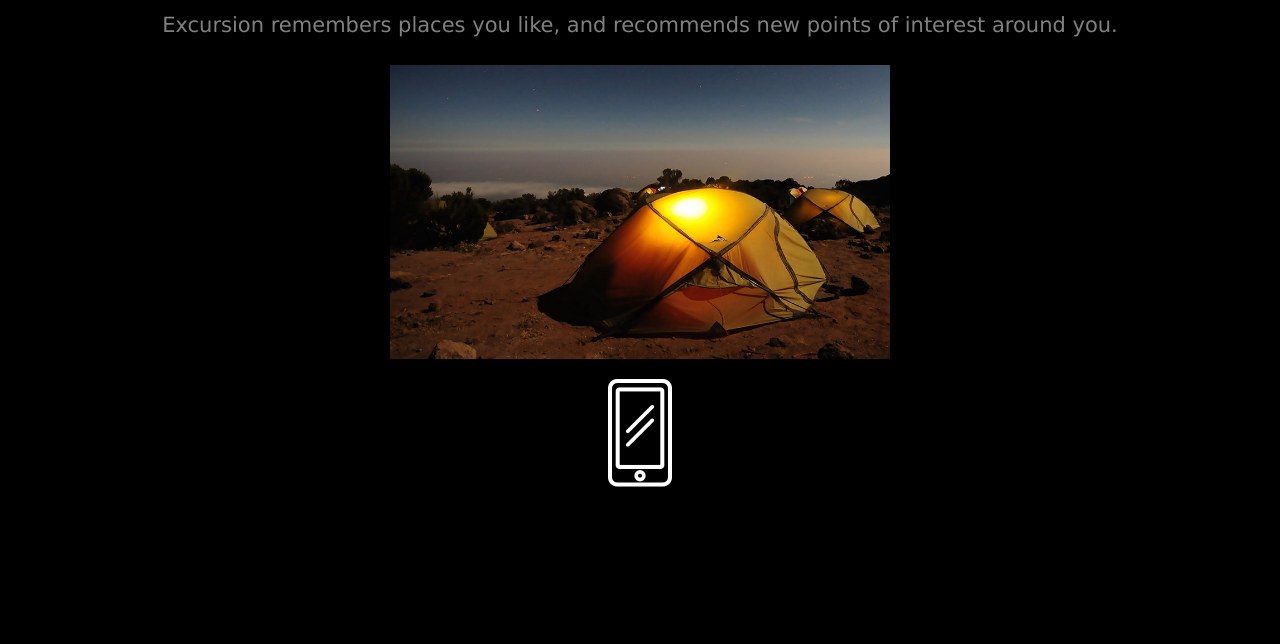
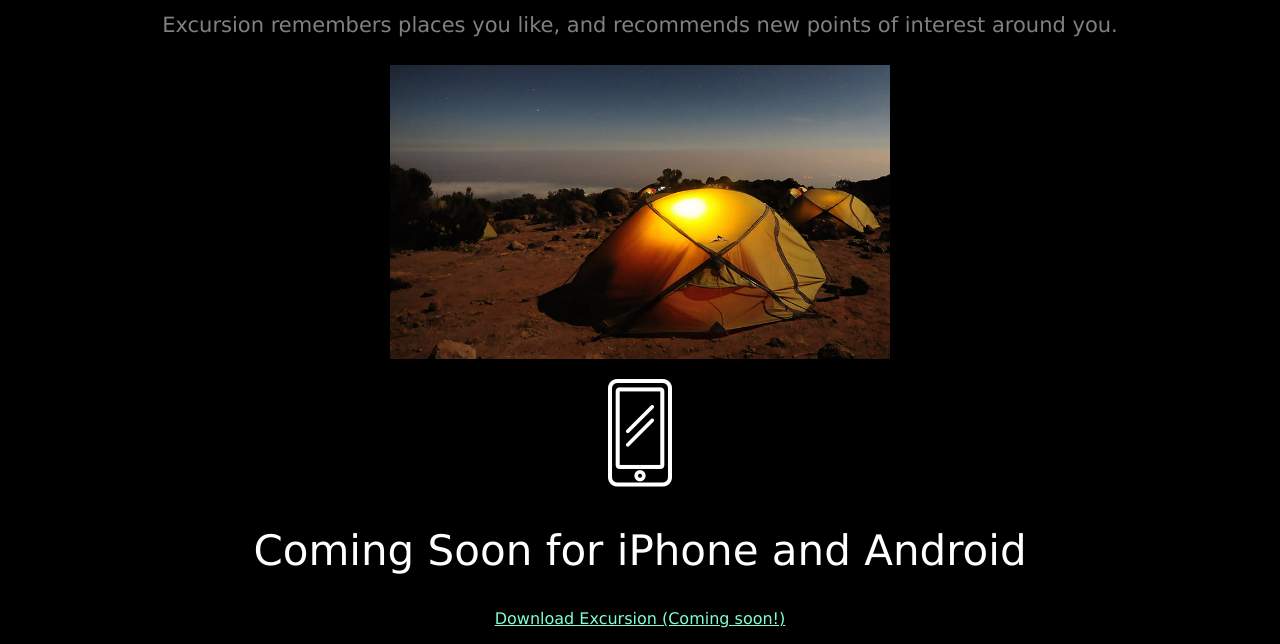
Before and after one commit to 1aur3nm/Excursion, a plain HTML site: page index.html in a window 1280 px wide. Shown: the part 420-1064 px from the top of the page. Before the commit the page ends 927 px from the top, so only its background shows below. Drawn offline with Linux system fonts and the light colour scheme.

Commit message:
Added the coming soon and the second link

```diff
--- a/index.html
+++ b/index.html
@@ -24,5 +24,7 @@
     <p>
       <img src="Resources/images/phone.png" alt="cartoon phone" />
     </p>
+    <h2>Coming Soon for iPhone and Android</h2>
+    <p><a href="#">Download Excursion (Coming soon!)</a></p>
   </body>
 </html>
```
